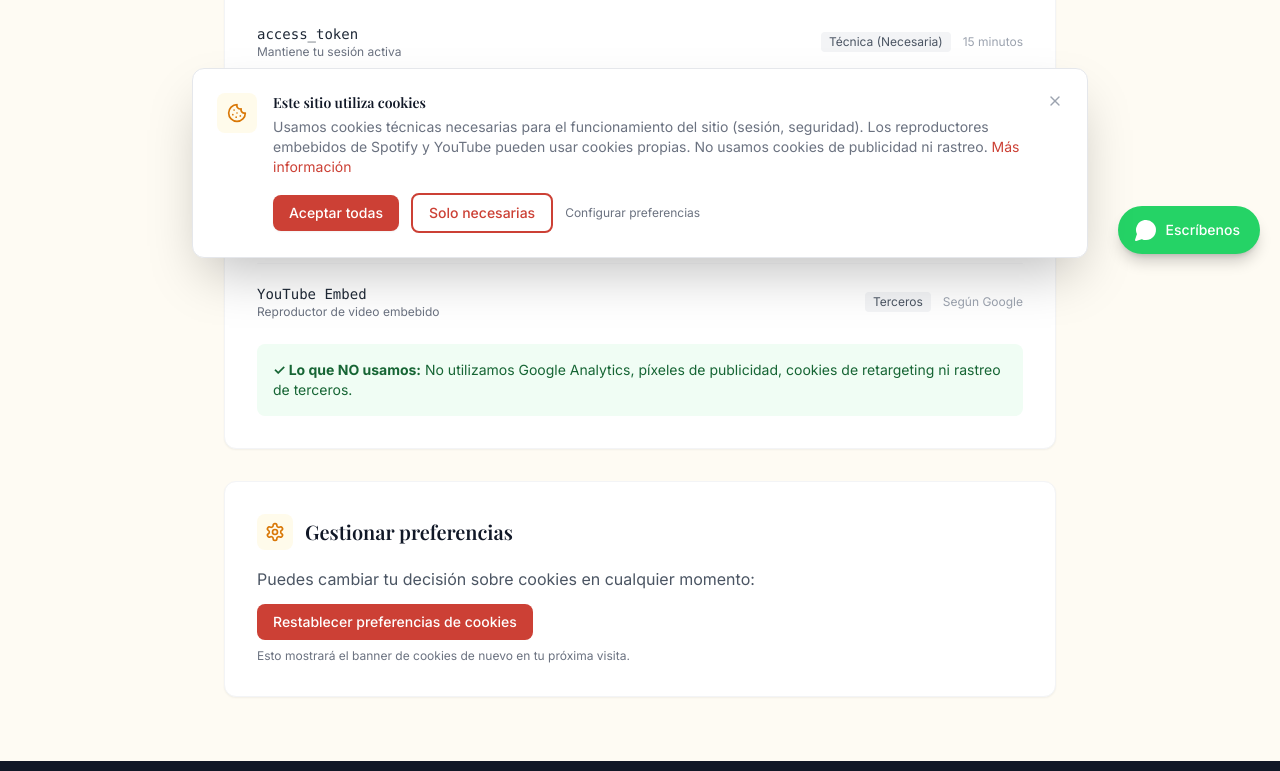
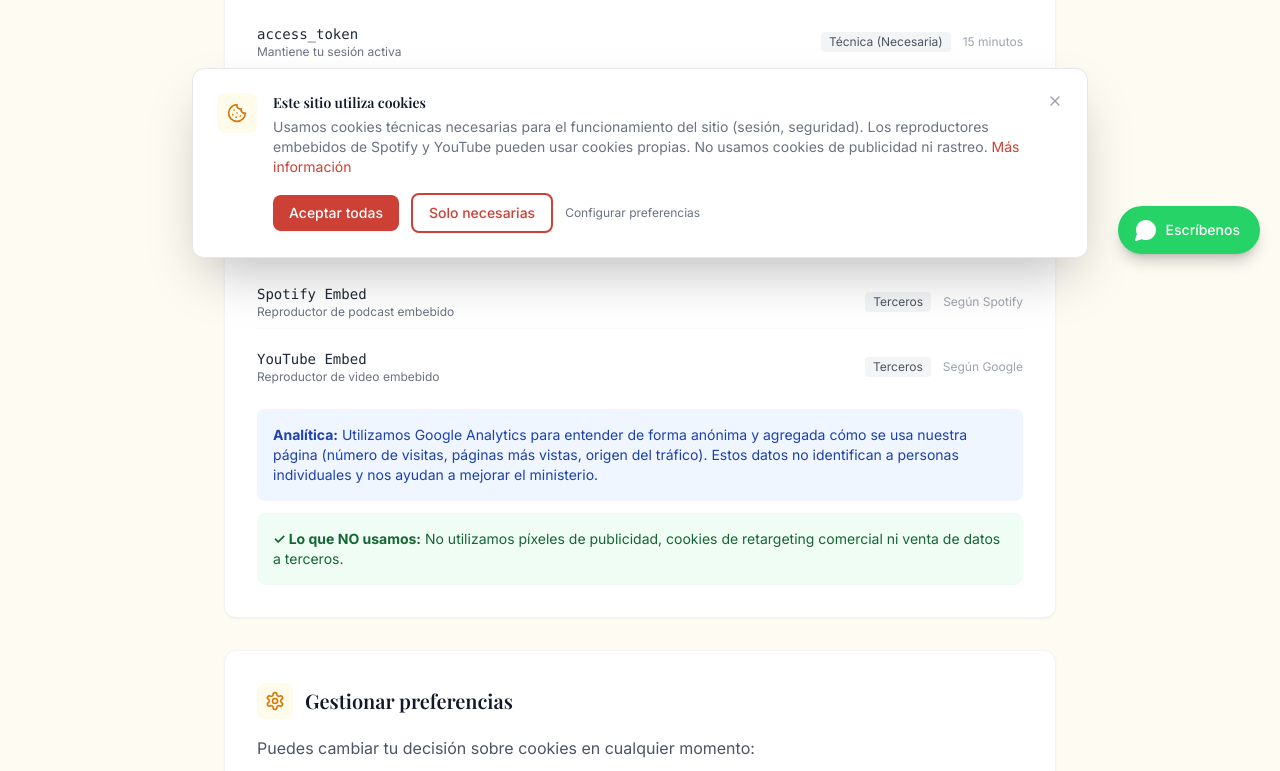
Before and after one commit to Abeldh/somos-casa, a React (Vite) app in the folder client/: page /cookies in a window 1280 px wide. Shown: the part 526-1297 px from the top of the page. Built offline with nearby package versions, Linux system fonts and the light colour scheme; no server answers.

Commit message:
feat: activate Google Analytics (G-YB6M79B0DV) + update privacy/cookie policies to disclose analytics

```diff
--- a/client/src/pages/CookiePolicyPage.jsx
+++ b/client/src/pages/CookiePolicyPage.jsx
@@ -20,12 +20,16 @@ export default function CookiePolicyPage() {
             <CookieRow name="access_token" type="Técnica (Necesaria)" purpose="Mantiene tu sesión activa" duration="15 minutos" />
             <CookieRow name="refresh_token" type="Técnica (Necesaria)" purpose="Permite renovar tu sesión sin re-login" duration="7 días" />
             <CookieRow name="cookie_consent" type="Preferencia" purpose="Recuerda tu elección sobre cookies" duration="1 año" />
+            <CookieRow name="Google Analytics (_ga)" type="Analítica (Terceros)" purpose="Medir visitas y uso de la página de forma anónima y agregada" duration="Hasta 2 años" />
             <CookieRow name="Spotify Embed" type="Terceros" purpose="Reproductor de podcast embebido" duration="Según Spotify" />
             <CookieRow name="YouTube Embed" type="Terceros" purpose="Reproductor de video embebido" duration="Según Google" />
           </div>
 
-          <div className="mt-4 bg-green-50 rounded-lg p-4 text-sm text-green-800">
-            <strong>✓ Lo que NO usamos:</strong> No utilizamos Google Analytics, píxeles de publicidad, cookies de retargeting ni rastreo de terceros.
+          <div className="mt-4 bg-blue-50 rounded-lg p-4 text-sm text-blue-800">
+            <strong>Analítica:</strong> Utilizamos Google Analytics para entender de forma anónima y agregada cómo se usa nuestra página (número de visitas, páginas más vistas, origen del tráfico). Estos datos no identifican a personas individuales y nos ayudan a mejorar el ministerio.
+          </div>
+          <div className="mt-3 bg-green-50 rounded-lg p-4 text-sm text-green-800">
+            <strong>✓ Lo que NO usamos:</strong> No utilizamos píxeles de publicidad, cookies de retargeting comercial ni venta de datos a terceros.
           </div>
         </Section>
 
--- a/client/src/pages/PrivacyPolicyPage.jsx
+++ b/client/src/pages/PrivacyPolicyPage.jsx
@@ -121,10 +121,11 @@ export default function PrivacyPolicyPage() {
           <p>Esta plataforma utiliza:</p>
           <ul className="list-disc list-inside space-y-2 mt-3">
             <li><strong>LocalStorage:</strong> Para almacenar tu token de sesión (JWT) y mantener tu sesión activa.</li>
+            <li><strong>Google Analytics:</strong> Para medir de forma anónima y agregada el uso de la página (visitas, páginas más vistas, origen del tráfico). No identifica a personas individuales.</li>
             <li><strong>Cookies de terceros:</strong> Los reproductores embebidos de Spotify y YouTube pueden usar cookies propias según sus políticas de privacidad.</li>
           </ul>
           <p className="mt-3 text-sm text-gray-500">
-            No utilizamos cookies de rastreo, analytics ni publicidad.
+            No utilizamos cookies con fines publicitarios ni de retargeting comercial. Los datos de analítica se usan únicamente para mejorar el ministerio.
           </p>
         </Section>
 
--- a/client/src/utils/analytics.js
+++ b/client/src/utils/analytics.js
@@ -1,6 +1,6 @@
-// Google Analytics 4 — carga condicional según VITE_GA_ID.
-// Configura el ID en las variables de entorno (Railway/.env): VITE_GA_ID=G-XXXXXXXXXX
-const GA_ID = import.meta.env.VITE_GA_ID;
+// Google Analytics 4 — carga condicional.
+// Se puede sobrescribir con la variable de entorno VITE_GA_ID en build.
+const GA_ID = import.meta.env.VITE_GA_ID || 'G-YB6M79B0DV';
 
 let initialized = false;
 
```
